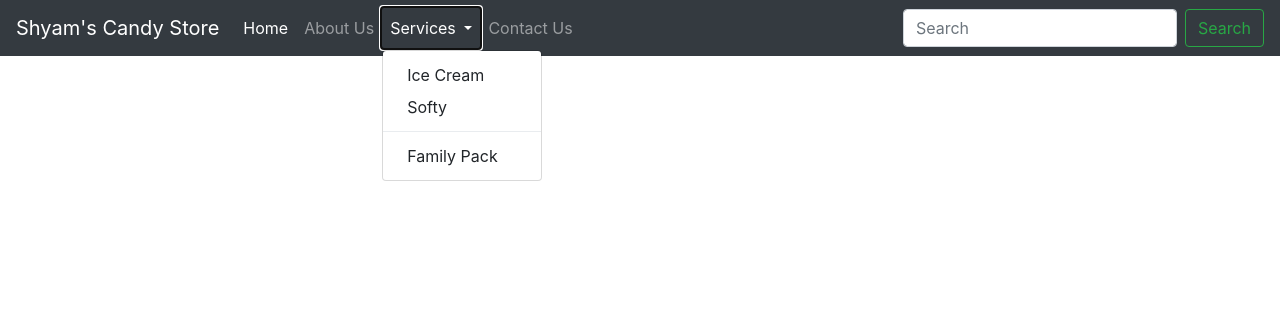
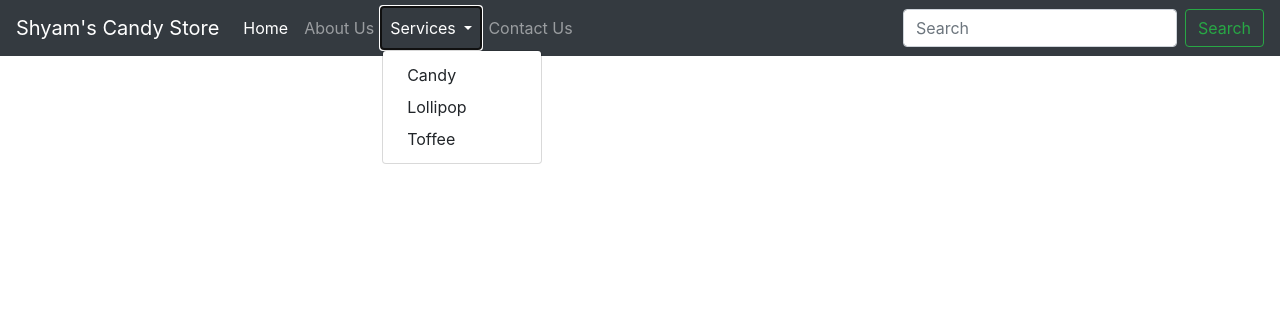
Before and after one commit to shyaamex/CandyStore, a Django app: page /about in a window 1280 px wide, after a click on "Services". Shown: the top 316 px of the page. Run offline with Django 3.2, Linux system fonts and the light colour scheme; some libraries are stand-ins or nearby versions.

Commit message:
Base file modified

```diff
--- a/templates/base.html
+++ b/templates/base.html
@@ -30,10 +30,10 @@
           Services
         </a>
         <div class="dropdown-menu" aria-labelledby="navbarDropdown">
-          <a class="dropdown-item" href="/services">Ice Cream</a>
-          <a class="dropdown-item" href="#">Softy</a>
-          <div class="dropdown-divider"></div>
-          <a class="dropdown-item" href="#">Family Pack</a>
+          <a class="dropdown-item" href="/services">Candy</a>
+          <a class="dropdown-item" href="#">Lollipop</a>
+          <!-- <div class="dropdown-divider"></div> -->
+          <a class="dropdown-item" href="#">Toffee</a>
         </div>
       </li>
       <li class="nav-item">
```
